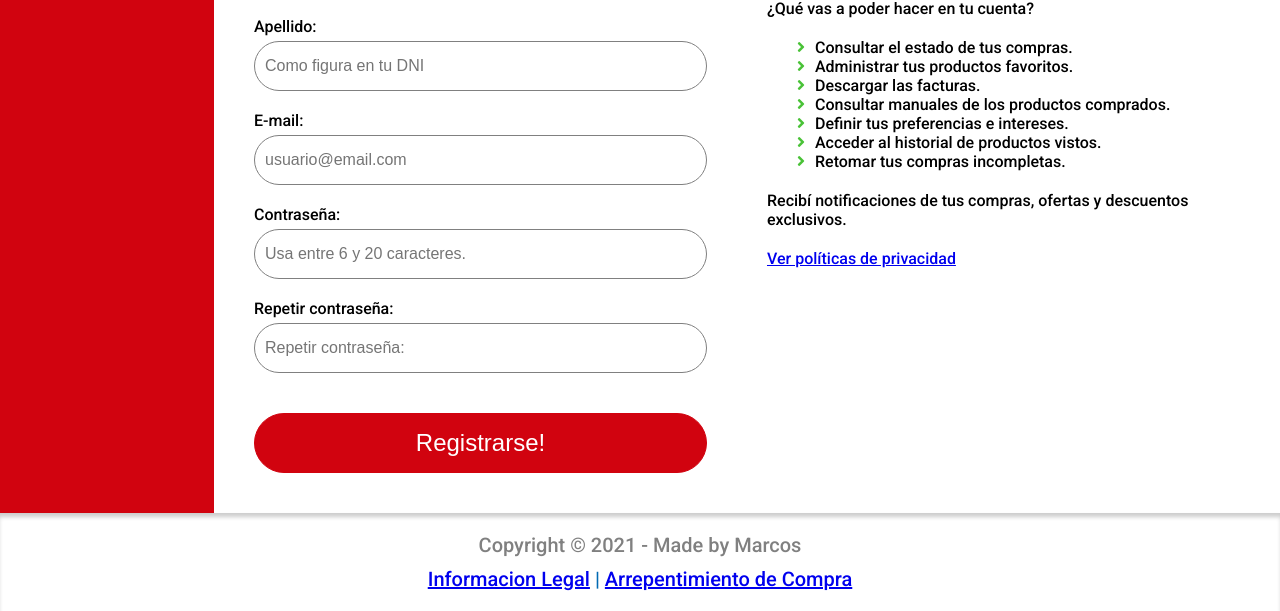
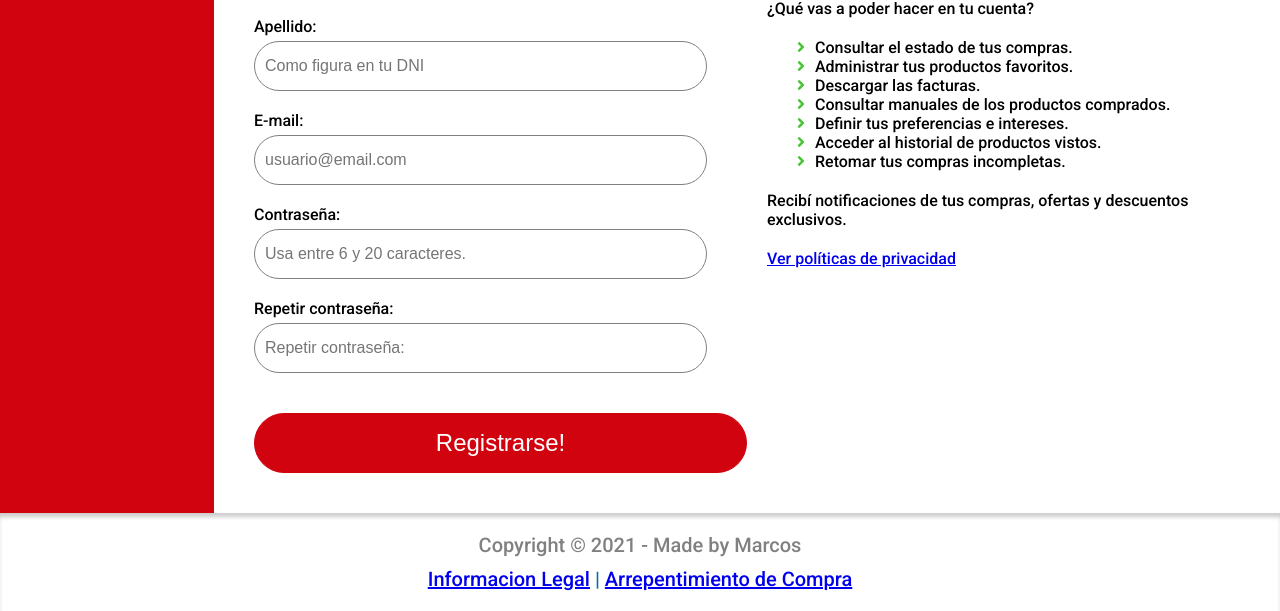
Before and after one commit to RooftopAcademy/marcos_giordano_compartido, a plain HTML site: page signUp.html in a window 1280 px wide. Shown: the part 235-846 px from the top of the page. Drawn offline with Linux system fonts and the light colour scheme.

Commit message:
Correct some visual problems

```diff
--- a/styles/sign-up.css
+++ b/styles/sign-up.css
@@ -25,12 +25,6 @@
 	width: 100%;
 	padding: 10px 20px 20px 20px;
 }
-
-/* .sign-up-form {
-	border-style: solid;
-	border-width: 0px 0.5px 0px 0px;
-	border-color: black;
-} */
 
 .sign-up-form form {
 	width: 100%;
@@ -77,6 +71,7 @@
 	flex-direction: column;
 	justify-content: center;
 	margin: 20px;
+	width: 100%;
 }
 
 .form-button {
```
